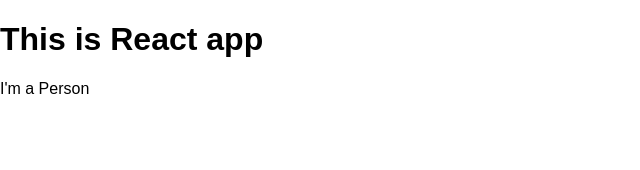
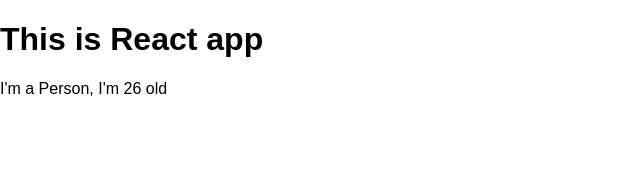
Before and after one commit to PraveenRL/React-First-App, a React (Create React App) app: page / in a window 1280 px wide. Shown: the top 170 px of the page, without its empty margins (0-640 px from the left). Built offline with nearby package versions, Linux system fonts and the light colour scheme.

Commit message:
Outputting Dynamic Content

```diff
--- a/src/Person/Person.js
+++ b/src/Person/Person.js
@@ -1,7 +1,9 @@
 import React from 'react';
 
 const person = () => {
-    return <p>I'm a Person</p>
+    return (
+    <p>I'm a Person, I'm {Math.floor(Math.random() * 30)} old</p>
+    );
 }
 
 export default person;
```
